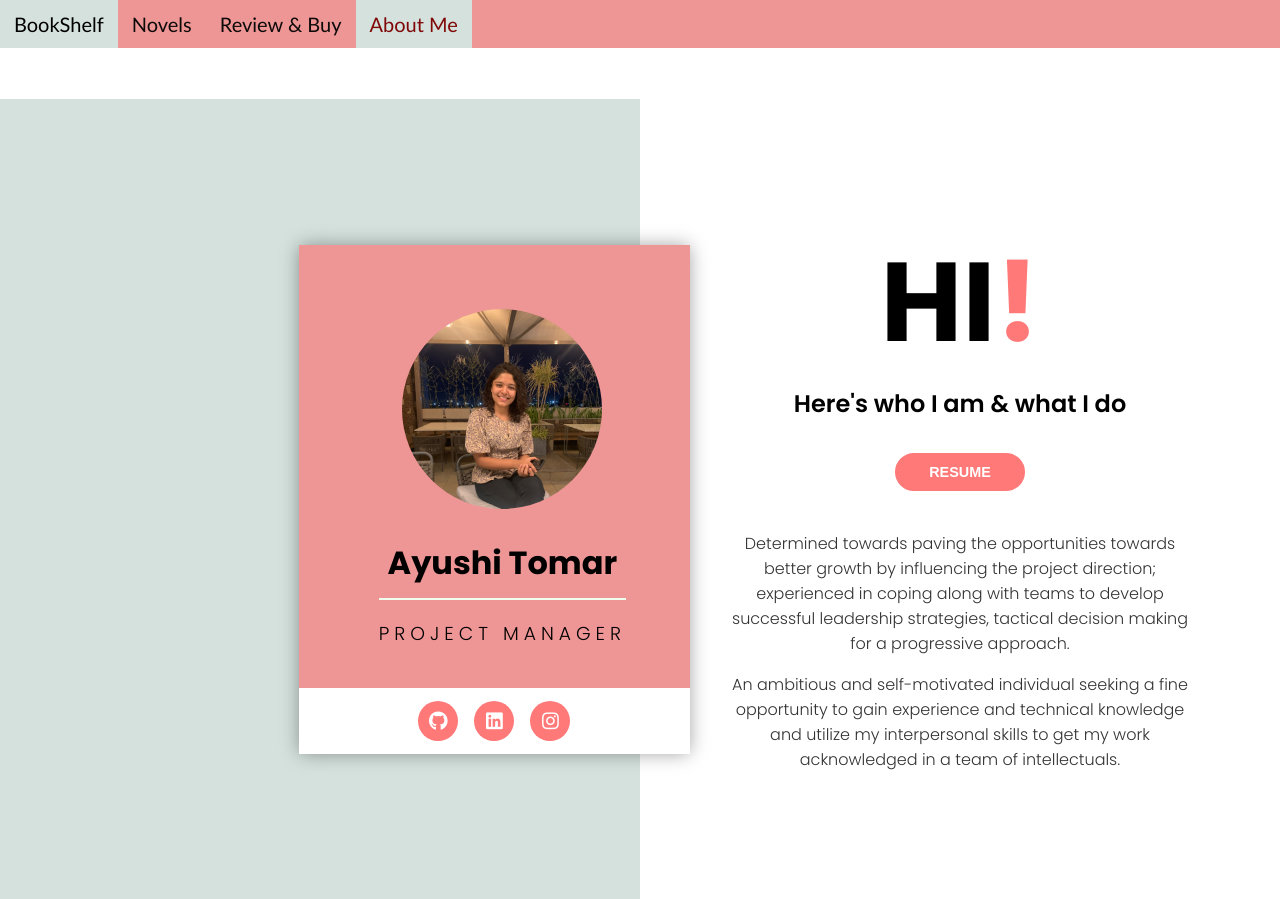
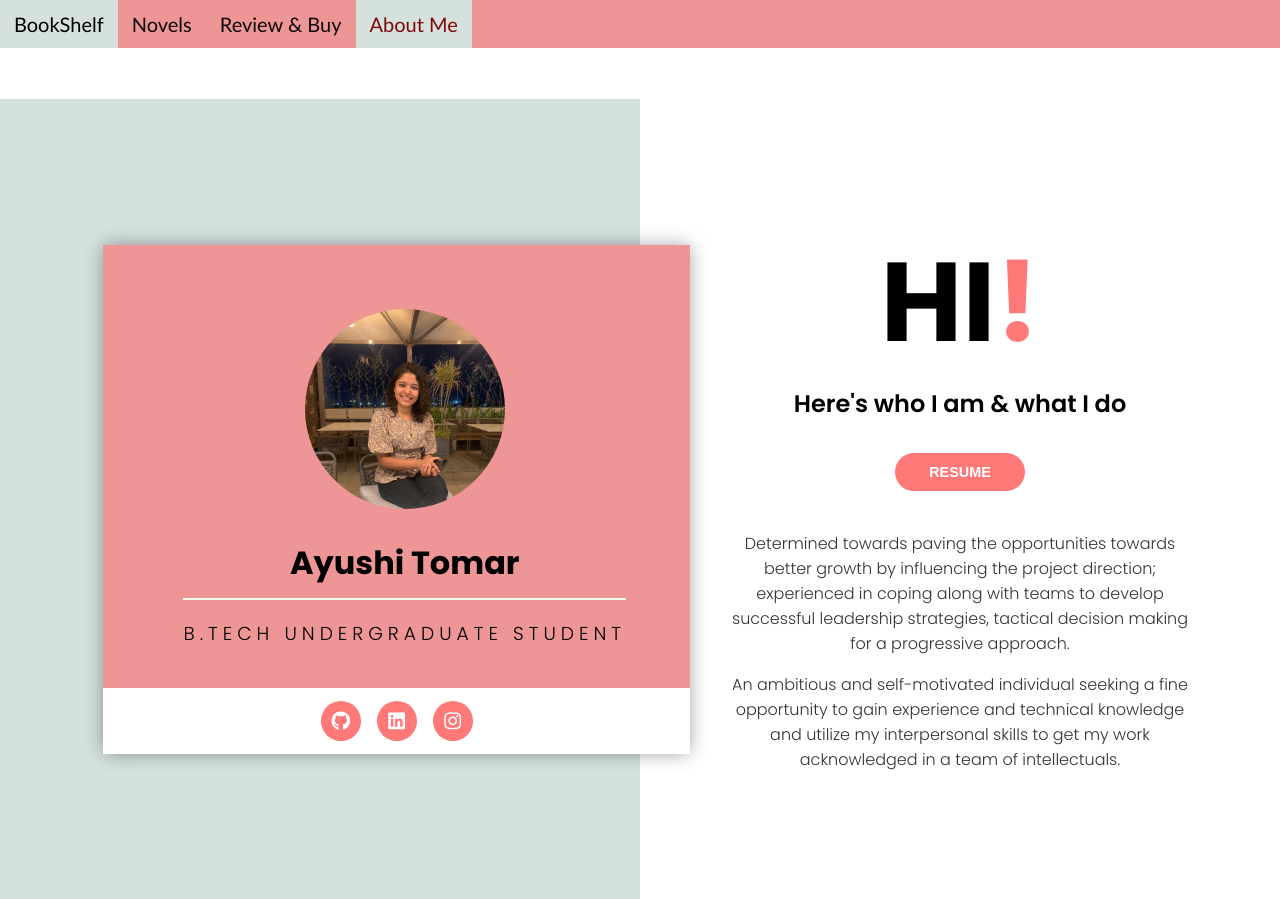
Before and after one commit to mystikwit/ShelfBooks, a plain HTML site: page about.html in a window 1280 px wide. Drawn offline with Linux system fonts and the light colour scheme.

Commit message:
Update about.html

```diff
--- a/about.html
+++ b/about.html
@@ -35,7 +35,7 @@
             </div>
 
             <h2>Ayushi Tomar</h2>
-            <h3>project manager</h3>
+            <h3>B.Tech Undergraduate Student</h3>
           </div>
 
           <ul class="icons">
```
